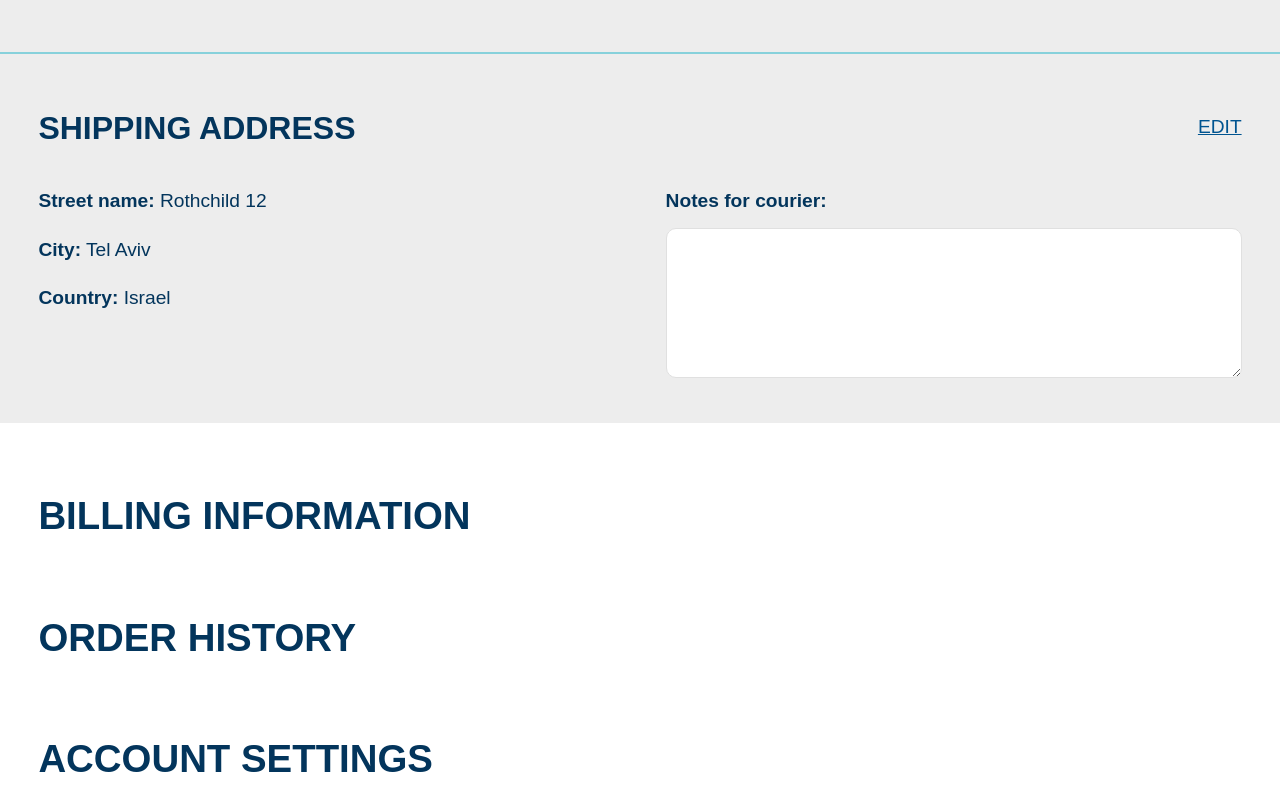
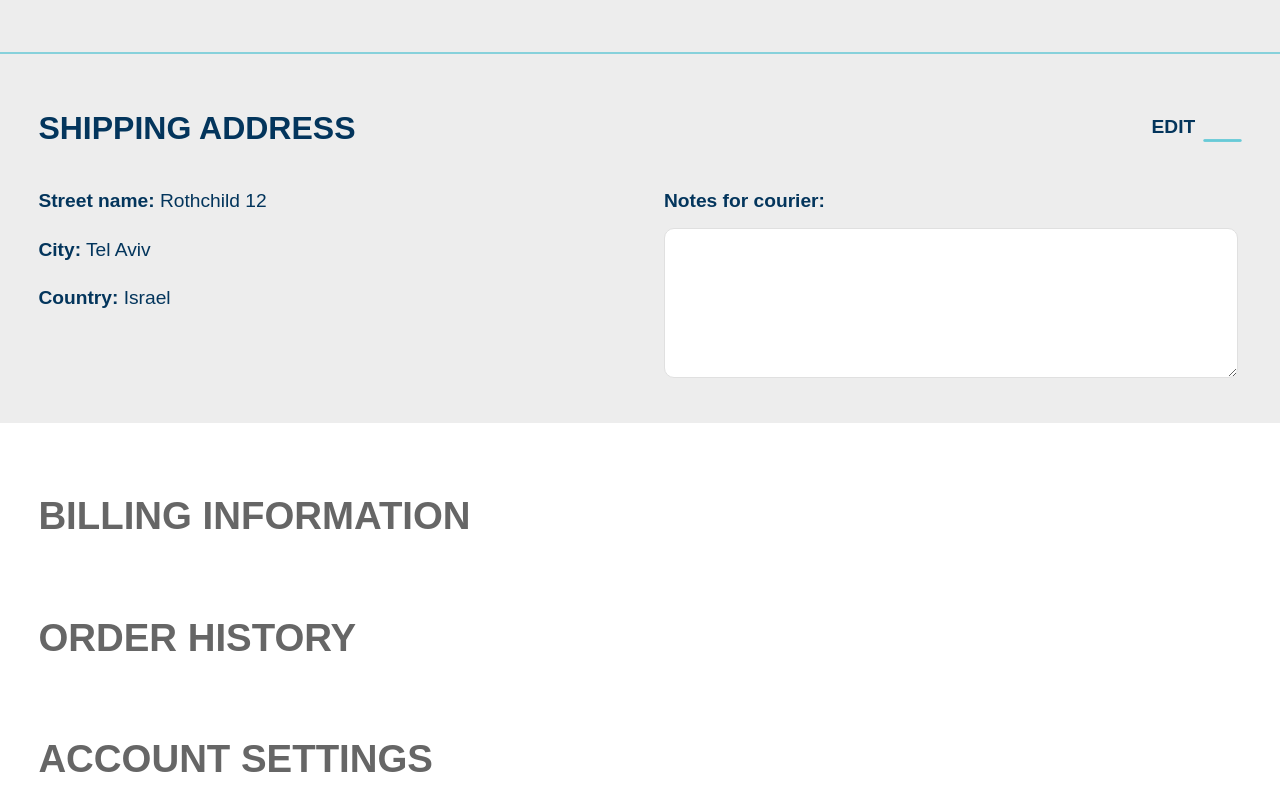
Before and after one commit to Vahan-23/QMobile, a React (Create React App) app: page /account/general in a window 1280 px wide. Shown: the part 1220-2020 px from the top of the page. Built offline with nearby package versions, Linux system fonts and the light colour scheme.

Commit message:
end general section

```diff
--- a/src/components/MyAccount/General/General.jsx
+++ b/src/components/MyAccount/General/General.jsx
@@ -4,6 +4,7 @@ import MarketplaceFooter from '../../Marketplace/MarketplaceFooter';
 import { useLanguage } from '../../../contexts/LanguageContext';
 import { translations } from '../../../translations';
 import qLogo from './Assets/Q.png';
+import underlineImage from './Assets/underline@2x.png';
 
 const General = () => {
   const { language, isRTL } = useLanguage();
@@ -287,7 +288,8 @@ const General = () => {
                   style={{
                     display: 'grid',
                     gridTemplateColumns: isMobile ? '1fr' : '1fr 1fr',
-                    gap: isMobile ? 'clamp(15px, 4vw, 25px)' : 'clamp(30px, 4vw, 60px)'
+                    gap: isMobile ? 'clamp(15px, 4vw, 25px)' : 'clamp(30px, 4vw, 60px)',
+                    maxWidth: isMobile ? '100%' : '1200px'
                   }}
                 >
                   {/* Left Column */}
@@ -413,27 +415,38 @@ const General = () => {
                   >
                     {t.shippingAddress || 'SHIPPING ADDRESS'}
                   </h3>
+                  <div style={{ display: 'flex', alignItems: 'flex-end', gap: '8px', flexDirection: isRTL ? 'row-reverse' : 'row' }}>
                     <button
                       style={{
-                      fontSize: isMobile ? 'clamp(14px, 3.5vw, 18px)' : 'clamp(16px, 1.5vw, 22px)',
-                      color: '#005490',
+                        fontSize: isMobile ? 'clamp(14px, 3.5vw, 18px)' : 'clamp(16px, 1.5vw, 30px)',
+                        color: '#03355c',
                         backgroundColor: 'transparent',
                         border: 'none',
                         cursor: 'pointer',
-                      textDecoration: 'underline',
                         direction: isRTL ? 'rtl' : 'ltr',
                         fontFamily: isRTL ? 'Arial, sans-serif' : 'inherit',
-                      fontWeight: 400
+                        fontWeight: 600
                       }}
                     >
                       {t.edit || 'EDIT'}
                     </button>
+                    <img
+                      src={underlineImage}
+                      alt="underline"
+                      style={{
+                        width: isMobile ? 'clamp(30px, 6vw, 40px)' : 'clamp(35px, 3vw, 40px)',
+                        height: 'auto',
+                        objectFit: 'contain'
+                      }}
+                    />
+                  </div>
                 </div>
                 <div
                   style={{
                     display: 'grid',
                     gridTemplateColumns: isMobile ? '1fr' : '1fr 1fr',
-                    gap: isMobile ? 'clamp(15px, 4vw, 25px)' : 'clamp(30px, 4vw, 60px)'
+                    gap: isMobile ? 'clamp(15px, 4vw, 25px)' : 'clamp(30px, 4vw, 60px)',
+                    maxWidth: isMobile ? '100%' : '1200px'
                   }}
                 >
                   {/* Left Column */}
@@ -521,7 +534,7 @@ const General = () => {
                 className="font-bold uppercase"
                 style={{
                   fontSize: isMobile ? 'clamp(24px, 7vw, 40px)' : 'clamp(32px, 3vw, 55px)',
-                  color: '#03355c',
+                  color: '#666666',
                   marginBottom: isMobile ? 'clamp(25px, 6vw, 40px)' : 'clamp(40px, 3vw, 60px)',
                   direction: isRTL ? 'rtl' : 'ltr',
                   fontFamily: isRTL ? 'Arial, sans-serif' : 'inherit'
@@ -536,7 +549,7 @@ const General = () => {
                 className="font-bold uppercase"
                 style={{
                   fontSize: isMobile ? 'clamp(24px, 7vw, 40px)' : 'clamp(32px, 3vw, 55px)',
-                  color: '#03355c',
+                  color: '#666666',
                   marginBottom: isMobile ? 'clamp(25px, 6vw, 40px)' : 'clamp(40px, 3vw, 60px)',
                   direction: isRTL ? 'rtl' : 'ltr',
                   fontFamily: isRTL ? 'Arial, sans-serif' : 'inherit'
@@ -551,7 +564,7 @@ const General = () => {
                 className="font-bold uppercase"
                 style={{
                   fontSize: isMobile ? 'clamp(24px, 7vw, 40px)' : 'clamp(32px, 3vw, 55px)',
-                  color: '#03355c',
+                  color: '#666666',
                   marginBottom: isMobile ? 'clamp(25px, 6vw, 40px)' : 'clamp(40px, 3vw, 60px)',
                   direction: isRTL ? 'rtl' : 'ltr',
                   fontFamily: isRTL ? 'Arial, sans-serif' : 'inherit'
```
Also changed, not shown: src/components/MyAccount/General/Assets/underline@2x.png (added). Lines whose indentation alone changed are shown as unchanged.
